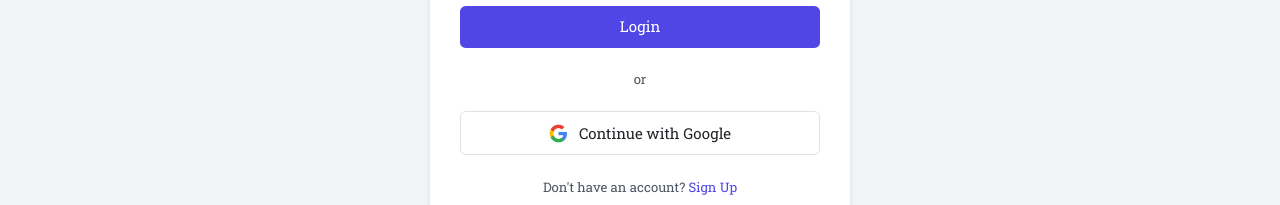
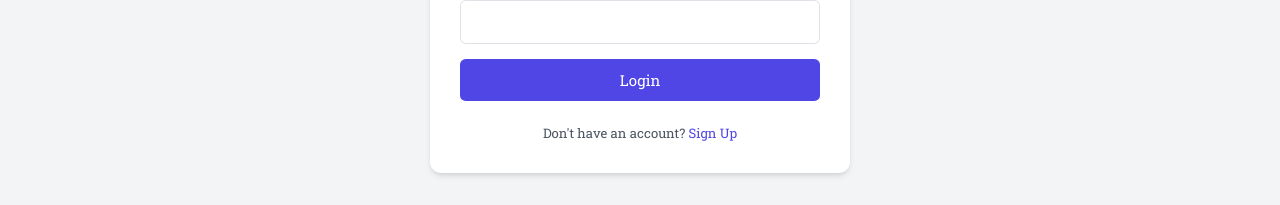
Before and after one commit to Usman-99/Fithub, a React (Create React App) app: page /login in a window 1280 px wide. Shown: the part 453-658 px from the top of the page. Built offline with nearby package versions, Linux system fonts and the light colour scheme; no server answers.

Commit message:
not completed

```diff
--- a/src/components/GoogleSignin.js
+++ b/src/components/GoogleSignin.js
@@ -1,13 +1,14 @@
 import Glogo from "../Images/googlelogo.png";
 const GoogleSignin = () => {
   return (
-    <div className="text-center mt-6">
-      <p className="text-sm text-gray-600">or </p>
-      <button className="mt-4 w-full flex items-center justify-center px-4 py-2 border border-gray-300 rounded-md hover:bg-gray-100 focus:outline-none focus:ring-2 focus:ring-indigo-500 focus:ring-offset-2">
-        <img src={Glogo} alt="Google Logo" className="w-5 h-5 mr-3"></img>
-        Continue with Google
-      </button>
-    </div>
+    <></>
+    // <div className="text-center mt-6">
+    //   <p className="text-sm text-gray-600">or </p>
+    //   <button className="mt-4 w-full flex items-center justify-center px-4 py-2 border border-gray-300 rounded-md hover:bg-gray-100 focus:outline-none focus:ring-2 focus:ring-indigo-500 focus:ring-offset-2">
+    //     <img src={Glogo} alt="Google Logo" className="w-5 h-5 mr-3"></img>
+    //     Continue with Google
+    //   </button>
+    // </div>
   );
 };
 export default GoogleSignin;
```
